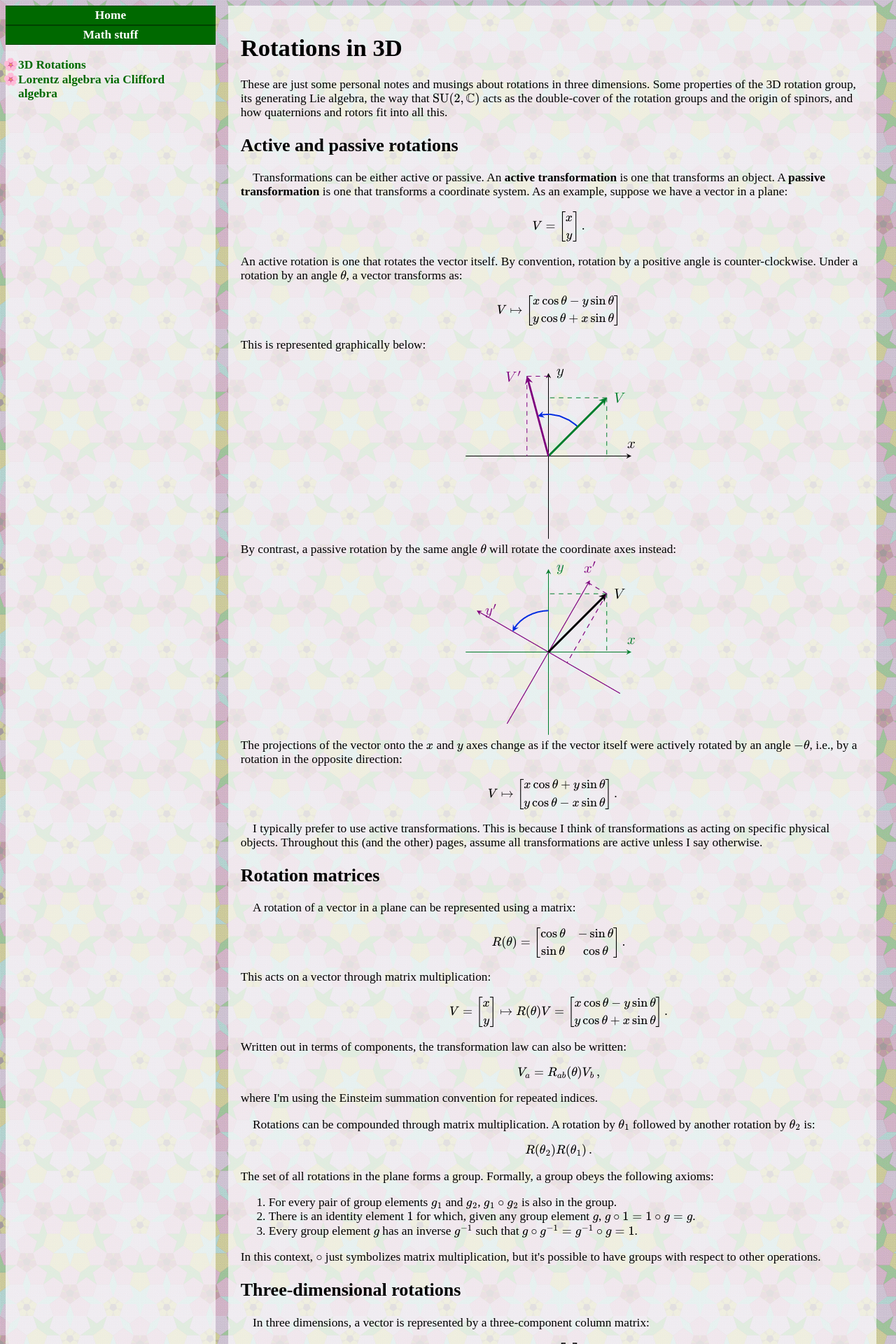
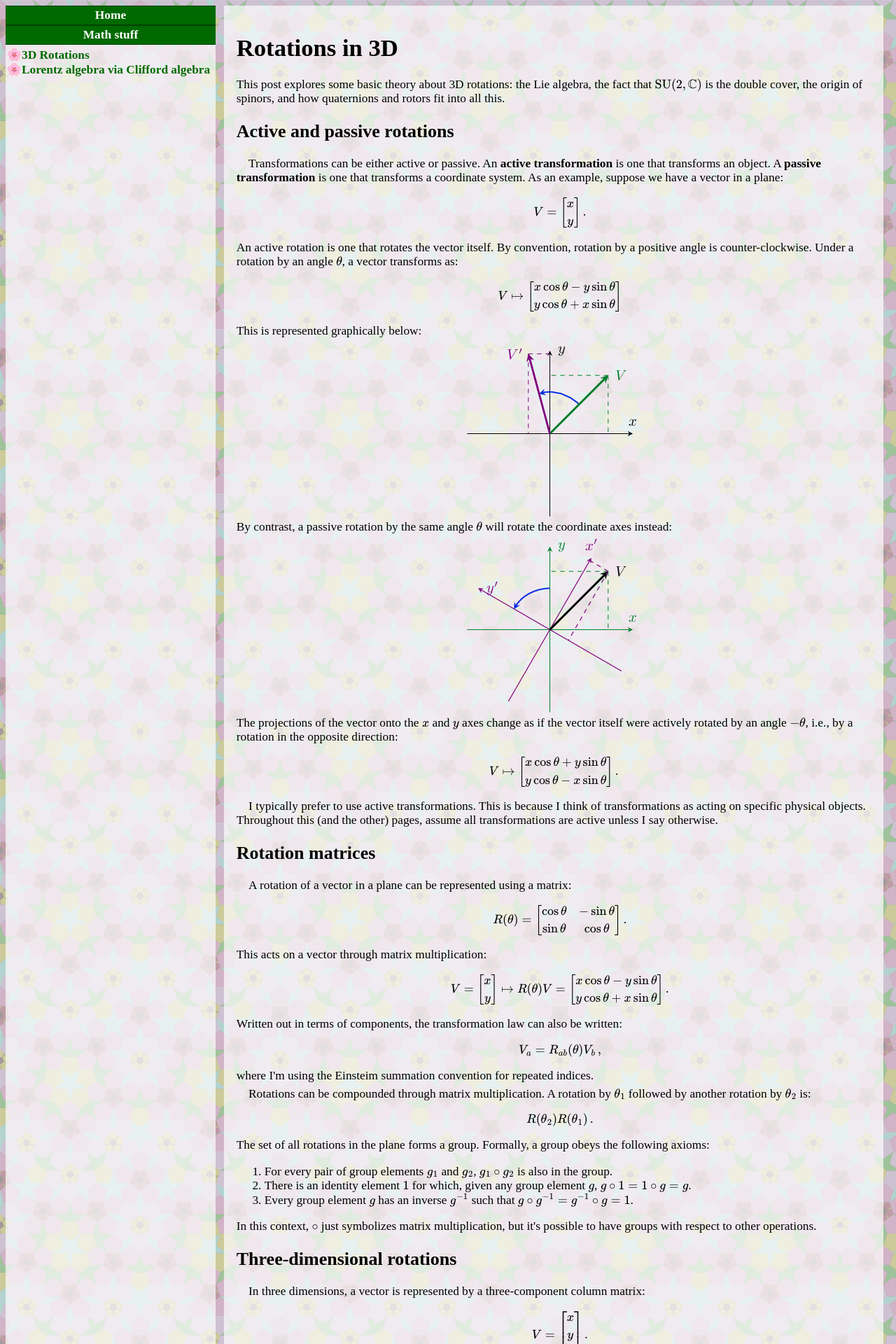
Before and after one commit to adamfreese/adamfreese.github.io, a Jekyll site: the page built from _posts/2025-05-10-3d-rotations.html, in a window 1280 px wide. Shown: the top 1920 px of the page at 70% size. Built offline with Jekyll 4.4.1, drawn with Linux system fonts in a browser that asks for light colours.

```diff
--- a/_posts/2025-05-10-3d-rotations.html
+++ b/_posts/2025-05-10-3d-rotations.html
@@ -1,38 +1,14 @@
 ---
 layout: post
 title: Rotations in 3D
-sections:
-- title: Active and passive rotations
-  anchor: active
-- title: Rotation matrices
-  anchor: rotmat
-- title: Three-dimensional rotations
-  anchor: SO3
-- title: Tensors
-  anchor: tensors
-- title: Three-dimensional rotation algebra
-  anchor: so3R
-- title: "The special unitary group: SU(2,C)"
-  anchor: SU2
-- title: "The special unitary algebra: su(2,C)"
-  anchor: su2C
-- title: "SU(2,C): double cover of SO(3,R)"
-  anchor: cover
-- title: Spinors
-  anchor: spinors
-- title: Rotors and vectors as matrices
-  anchor: rotors
-- title: Quaternions
-  anchor: quaternions
-- title: Further reading
-  anchor: bib
+category: math
 ---
 
-These are just some personal notes and musings about rotations in three dimensions.
-Some properties of the 3D rotation group,
-its generating Lie algebra,
-the way that \(\mathrm{SU}(2,\mathbb{C})\) acts as the double-cover
-of the rotation groups and the origin of spinors,
+This post explores some basic theory about 3D rotations:
+the Lie algebra,
+the fact that
+\(\mathrm{SU}(2,\mathbb{C})\) is the double cover,
+the origin of spinors,
 and how quaternions and rotors fit into all this.
 
 <!-- ~~~~~~~~~~~~~~~~~~~~~~~~~~~~~~~~~~~~~~~~~~~~~~~~~~~~~~~~~~~~~~~~~~~~~~~ -->
--- a/assets/style/sakura.css
+++ b/assets/style/sakura.css
@@ -24,7 +24,7 @@ a:hover {
 /* Overall layout */
 
 .wrapper {
-  position: relative;
+  position: absolute;
   float: center;
   width: 97%;
   display: flex;
@@ -35,6 +35,7 @@ a:hover {
   position: relative;
 }
 
+/*
 .foot {
   float: bottom;
   text-align: center;
@@ -42,6 +43,7 @@ a:hover {
   width: 98.5%;
   font-size: 14pt;
 }
+*/
 
 /* Navigation bar */
 
@@ -54,19 +56,10 @@ a:hover {
 
 .navbar ul {
   list-style-type: "\1F338";
-  margin:  17px;
+  margin-top:  3px;
+  margin-left: 22px;
   padding: 1px;
 }
-
-/*
-.navbar a {
-  color: #006900;
-}
-
-.navbar a:hover {
-  color: #920092;
-}
-*/
 
 a.navheader {
   display: block;
@@ -90,8 +83,8 @@ a:hover.navheader {
 
 .content {
   background-color: rgba(255, 255, 255, 0.69);
-  left:  1.5%;
-  right: 17px;
+  left:  1%;
+  right: 11px;
   float: none;
   flex-grow: 100;
   padding: 1em;
@@ -99,6 +92,8 @@ a:hover.navheader {
 
 .content p {
   text-indent: 1em;
+  margin-top: 0.3em;
+  margin-bottom: 0.3em;
 }
 
 .content a {
@@ -130,3 +125,53 @@ ul.outline {
   margin-left: 34px;
   margin-top:   0px;
 }
+
+/* Stuff for previews */
+
+.block {
+  width: 100%;
+  float: left;
+  display: block;
+  padding-top: 11px;
+}
+
+.heading {
+  width: 99%;
+  float: left;
+  display: block;
+  background-color: #006900;
+  border-radius: 7px;
+  color: #aaddaa;
+  padding: 6px;
+}
+
+.heading a {
+  color: #ffffff;
+}
+
+.heading a:hover {
+  color: #ddaadd;
+}
+
+.title {
+  float: left;
+  position: relative;
+  display: flex;
+  font-size: 15pt;
+}
+
+.date {
+  float: right;
+  position: relative;
+  display: flex;
+  font-size: 13pt;
+  font-weight: bold;
+}
+
+.contentpreview {
+  padding-left: 8px;
+  padding-right: 8px;
+  padding-top: 22px;
+  padding-bottom: 11px;
+  width: 100%;
+}
```
Also changed, not shown: _posts/2026-05-03-lorentz-clifford.html (+15 -0 lines), index.html (+9 -9 lines).
